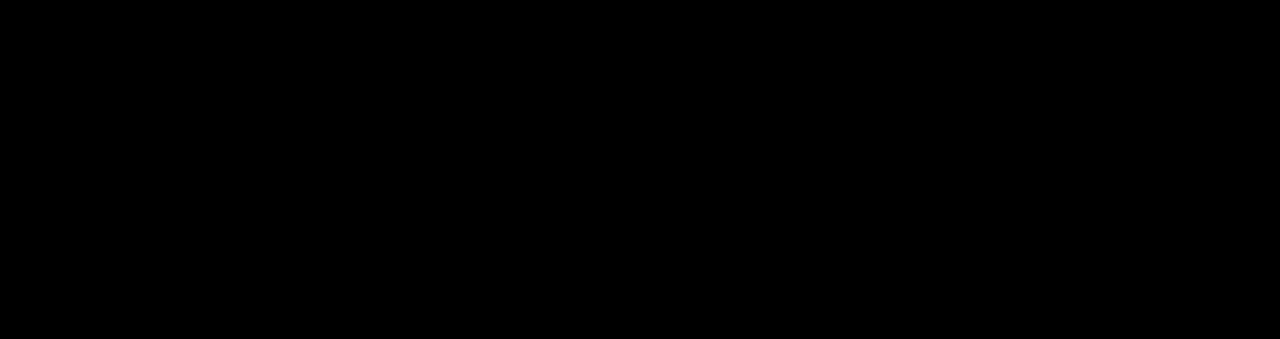
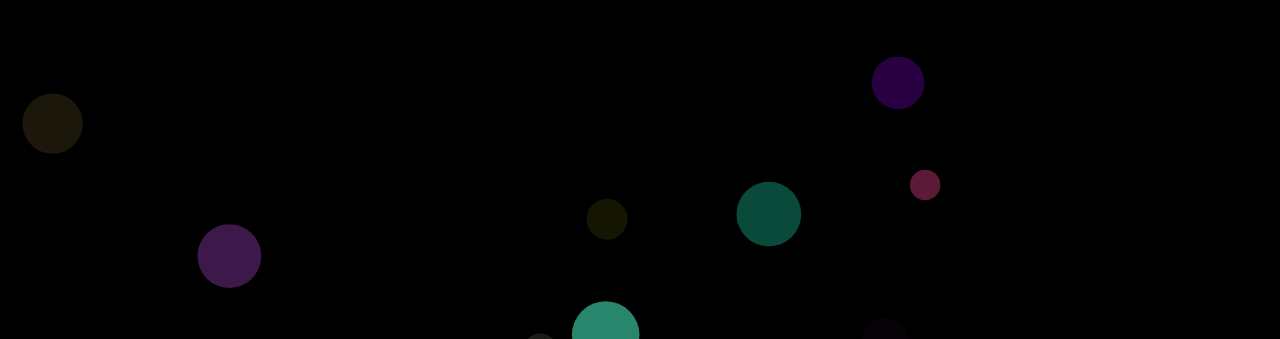
Before and after one commit to kevalpatell/Digital-clock, a plain HTML site: page index.html in a window 1280 px wide. Shown: the top 339 px of the page. Drawn offline with Linux system fonts and the light colour scheme.

```diff
--- a/css/style.css
+++ b/css/style.css
@@ -5,7 +5,8 @@
 }
 html,body{
   background: #000;
-
+  margin: 0px;
+  overflow: hidden;
 }
 .wrapper{
   height: 100px;
@@ -40,10 +41,10 @@ html,body{
   animation: animate 1.5s linear infinite;
 }
 .center{
-  height: 100vh;
-  display: flex;
-  align-items: center;
-  justify-content: center;
+  position: absolute;
+  top: 50%;
+  left: 50%;
+  transform: translate(-50%,-50%);
 }
 
 @keyframes animate {
--- a/index.html
+++ b/index.html
@@ -11,6 +11,7 @@
 </head>
 
 <body>
+  <canvas id="canvas"></canvas>
   <div class="center">
     <div  class="wrapper">
       <div class="display">
@@ -24,7 +25,121 @@
     </div>
   </div>
 
+ main
   <script src="script.js"></script>
+
+  <script>
+
+
+
+    console.log("Hello World");
+
+    var canvas = document.getElementById("canvas");
+    var c = canvas.getContext("2d");
+    var tx = window.innerWidth;
+    var ty = window.innerHeight;
+    canvas.width = tx;
+    canvas.height = ty;
+    //c.lineWidth= 5;
+    //c.globalAlpha = 0.5;
+
+    var mousex = 0;
+    var mousey = 0;
+
+    addEventListener("mousemove", function() {
+      mousex = event.clientX;
+      mousey = event.clientY;
+    });
+
+
+    var grav = 0.99;
+    c.strokeWidth=5;
+    function randomColor() {
+      return (
+        "rgba(" +
+        Math.round(Math.random() * 250) +
+        "," +
+        Math.round(Math.random() * 250) +
+        "," +
+        Math.round(Math.random() * 250) +
+        "," +
+        Math.ceil(Math.random() * 10) / 10 +
+        ")"
+      );
+    }
+
+    function Ball() {
+      this.color = randomColor();
+      this.radius = Math.random() * 20 + 14;
+      this.startradius = this.radius;
+      this.x = Math.random() * (tx - this.radius * 2) + this.radius;
+      this.y = Math.random() * (ty - this.radius);
+      this.dy = Math.random() * 2;
+      this.dx = Math.round((Math.random() - 0.5) * 10);
+      this.vel = Math.random() /5;
+      this.update = function() {
+        c.beginPath();
+        c.arc(this.x, this.y, this.radius, 0, 2 * Math.PI);
+        c.fillStyle = this.color;
+        c.fill();
+        //c.stroke();
+      };
+    }
+
+    var bal = [];
+    for (var i=0; i<50; i++){
+        bal.push(new Ball());
+    }
+
+    function animate() {
+      if (tx != window.innerWidth || ty != window.innerHeight) {
+        tx = window.innerWidth;
+        ty = window.innerHeight;
+        canvas.width = tx;
+        canvas.height = ty;
+      }
+      requestAnimationFrame(animate);
+      c.clearRect(0, 0, tx, ty);
+      for (var i = 0; i < bal.length; i++) {
+        bal[i].update();
+        bal[i].y += bal[i].dy;
+        bal[i].x += bal[i].dx;
+        if (bal[i].y + bal[i].radius >= ty) {
+          bal[i].dy = -bal[i].dy * grav;
+        } else {
+          bal[i].dy += bal[i].vel;
+        }
+        if(bal[i].x + bal[i].radius > tx || bal[i].x - bal[i].radius < 0){
+            bal[i].dx = -bal[i].dx;
+        }
+        if(mousex > bal[i].x - 20 &&
+          mousex < bal[i].x + 20 &&
+          mousey > bal[i].y -50 &&
+          mousey < bal[i].y +50 &&
+          bal[i].radius < 70){
+            //bal[i].x += +1;
+            bal[i].radius +=5;
+          } else {
+            if(bal[i].radius > bal[i].startradius){
+              bal[i].radius += -5;
+            }
+          }
+
+        //forloop end
+        }
+    //animation end
+    }
+
+    animate();
+
+    setInterval(function() {
+      bal.push(new Ball());
+      bal.splice(0, 1);
+    }, 400);
+
+
+  </script>
+
 </body>
 
 </html>
```
